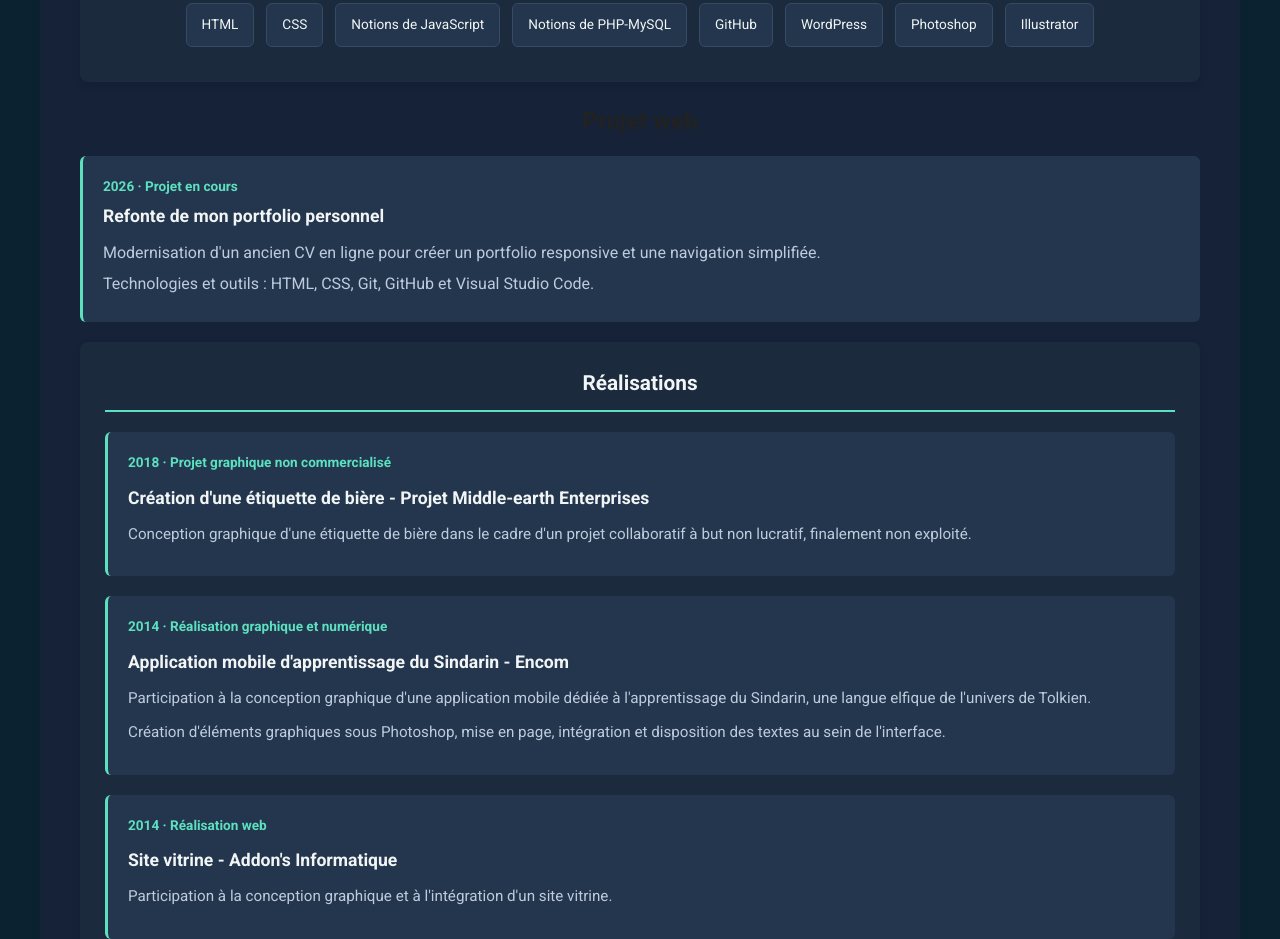
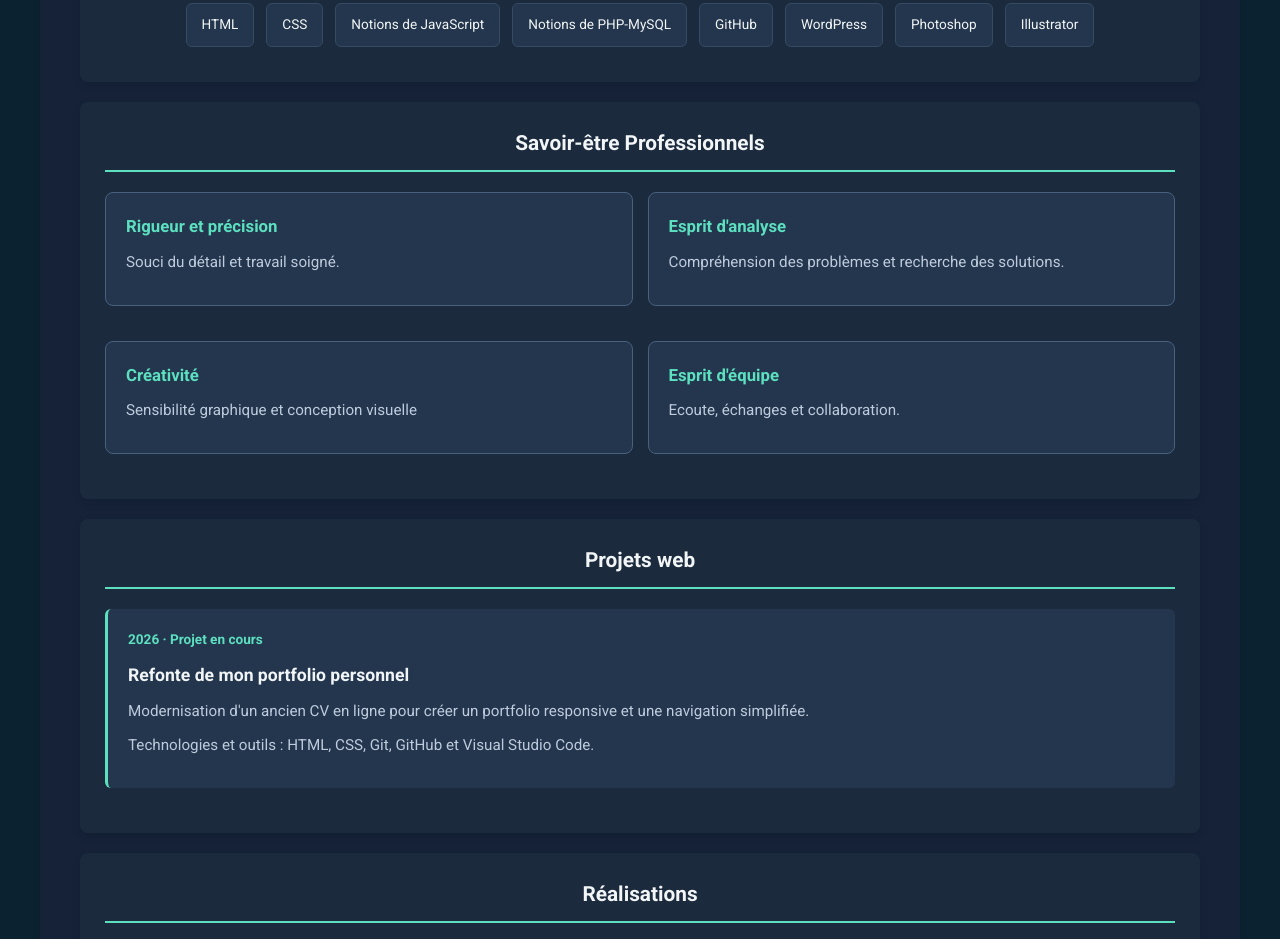
Before and after one commit to Jovet-Delfosse/Jovet-Delfosse.github.io, a plain HTML site: page index.html in a window 1280 px wide. Shown: the part 655-1594 px from the top of the page. Drawn offline with Linux system fonts and the light colour scheme.

Commit message:
Ajout des soft skills et création de la page CV

```diff
--- a/index.html
+++ b/index.html
@@ -58,7 +58,34 @@
       </div>
       </section>
 
-      <h2 id="projet-title">Projet web</h2>
+      <section class="section" aria-labelledby="softskills-title">
+        <h2 id="softskills-title">Savoir-être Professionnels</h2>
+        <div class="softskills-grid">
+
+          <article class="softskill-card">
+            <h3>Rigueur et précision</h3>
+            <p>Souci du détail et travail soigné.</p>
+          </article>
+
+          <article class="softskill-card">
+            <h3>Esprit d'analyse</h3>
+            <p>Compréhension des problèmes et recherche des solutions.</p>
+          </article>
+
+          <article class="softskill-card">
+            <h3>Créativité</h3>
+            <p>Sensibilité graphique et conception visuelle</p>
+          </article>
+
+          <article class="softskill-card">
+            <h3>Esprit d'équipe</h3>
+            <p>Ecoute, échanges et collaboration.</p>
+          </article>
+        </div>
+      </section>
+
+      <section class="section" aria-labelledby="projets-title">
+        <h2 id="projets-title">Projets web</h2>
 
       <article class="realisation-card">
         <p class="realisation-date">2026 · Projet en cours </p>
@@ -66,6 +93,7 @@
         <p>Modernisation d'un ancien CV en ligne pour créer un portfolio responsive et une navigation simplifiée.</p>
         <p>Technologies et outils : HTML, CSS, Git, GitHub et Visual Studio Code.</p>
       </article>
+      </section>
 
       <section class="section" aria-labelledby="realisations-title">
         <h2 id="realisations-title">Réalisations</h2>
--- a/styles.css
+++ b/styles.css
@@ -59,6 +59,33 @@ body {
   font-weight: 500;
   text-align: center;
   font-size: 0.85em;
+}
+
+/* Grille des savoir-être*/
+.softskills-grid {
+  display: grid;
+  grid-template-columns: repeat(2, minmax(0, 1fr));
+  gap: 15px;
+}
+
+/* Cartes des savoir-être*/
+.softskill-card {
+  background: #24364d;
+  border: 1px solid #48617d;
+  border-radius: 8px;
+  padding: 20px;
+}
+
+.section .softskill-card h3 {
+  color: var(--accent-color);
+  font-size: 1.05em;
+  text-align: left;
+  margin-bottom: 10px;
+}
+
+.softskill-card p {
+  color: #becbdd;
+  margin-bottom: 0;
 }
 
 /* Cartes des réalisation */
@@ -292,6 +319,10 @@ a:hover {
     padding: 6px 10px;
   }
 
+  .softskills-grid {
+    grid-template-columns: 1fr;
+  }
+
   .main-content {
     padding: 10px;
   }
```
Also changed, not shown: cv.html (added, +35 -0 lines).
